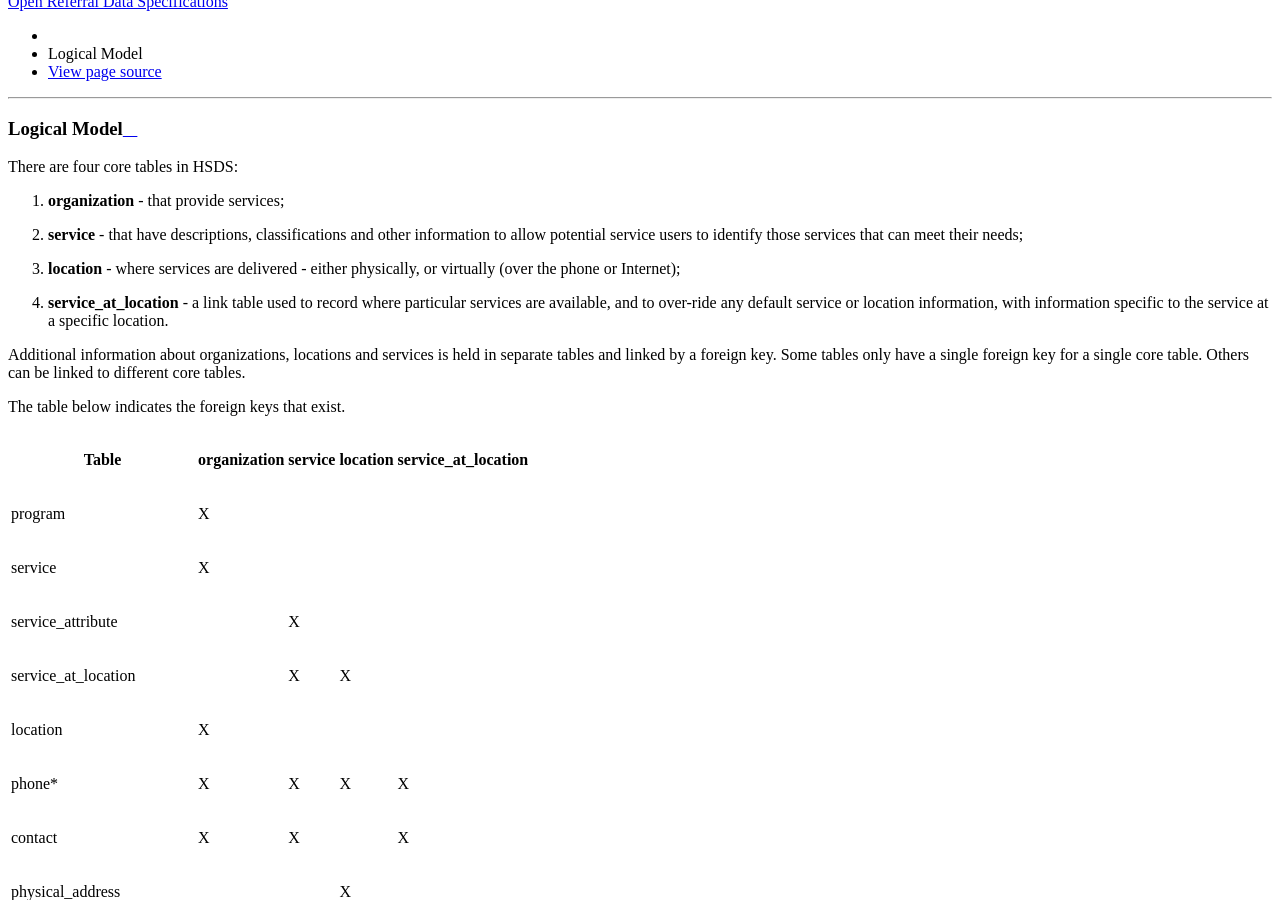
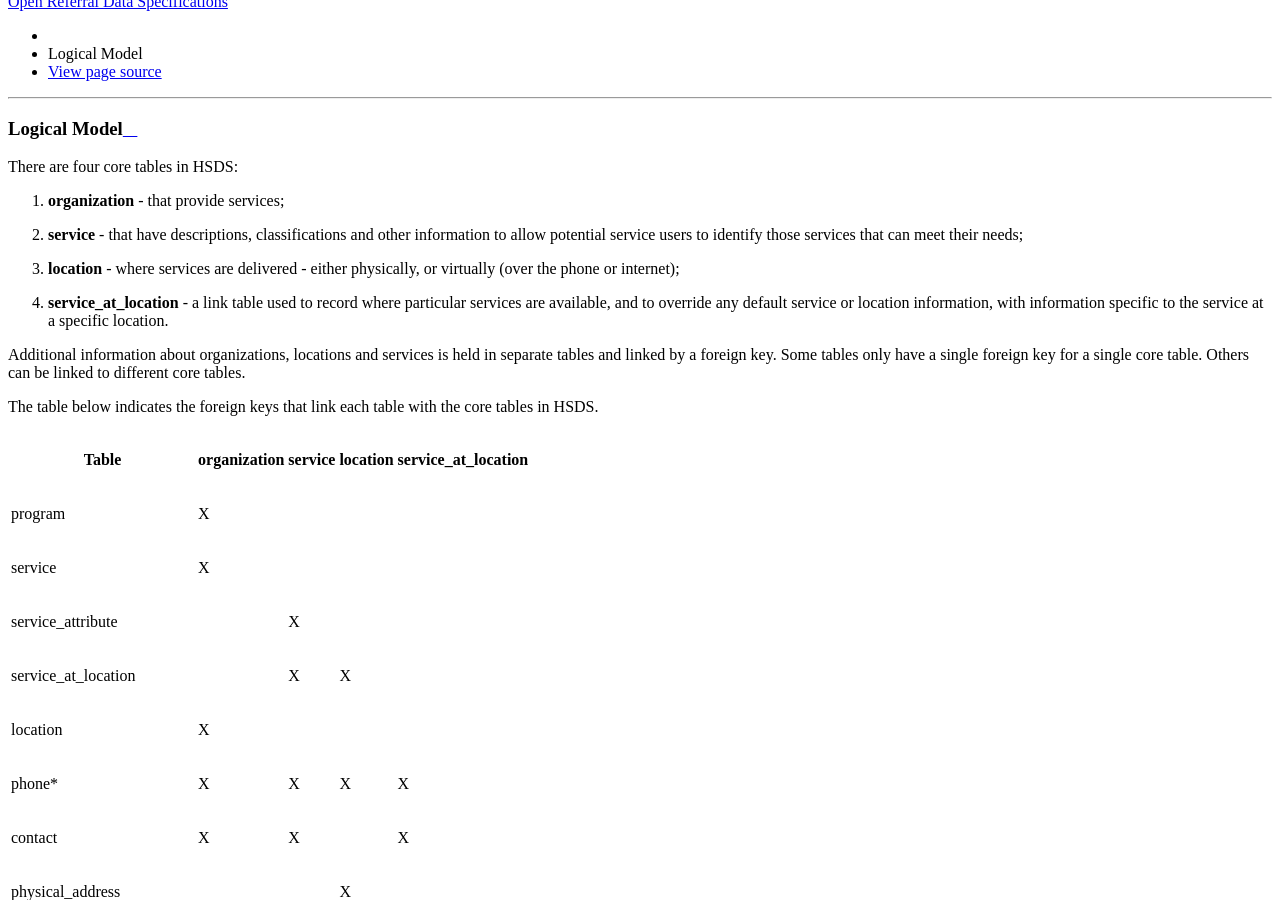
Before and after one commit to openreferral/specification, a Sphinx documentation site: the page built from docs/hsds/logical_model.md, in a window 1280 px wide and 900 px high, scrolled down 630 px. Built offline with Sphinx 7.4.7 and the Read the Docs theme 2.0.0, drawn with Linux system fonts in a browser that asks for light colours; pages that are not in the unit, such as notebooks, are missing from menus; a script that is not in the unit is left out; comment, search, counter and statistics services are not loaded.

Commit message:
copy edit logical model text

````diff
--- a/docs/hsds/logical_model.md
+++ b/docs/hsds/logical_model.md
@@ -5,12 +5,12 @@ There are four core tables in HSDS:
 
 1. **organization** - that provide services;
 2. **service** - that have descriptions, classifications and other information to allow potential service users to identify those services that can meet their needs;
-3. **location** - where services are delivered - either physically, or virtually (over the phone or Internet);
-4. **service_at_location** - a link table used to record where particular services are available, and to over-ride any default service or location information, with information specific to the service at a specific location.
+3. **location** - where services are delivered - either physically, or virtually (over the phone or internet);
+4. **service_at_location** - a link table used to record where particular services are available, and to override any default service or location information, with information specific to the service at a specific location.
 
 Additional information about organizations, locations and services is held in separate tables and linked by a foreign key. Some tables only have a single foreign key for a single core table. Others can be linked to different core tables.
 
-The table below indicates the foreign keys that exist.
+The table below indicates the foreign keys that link each table with the core tables in HSDS.
 
 ```{eval-rst}
 
````
